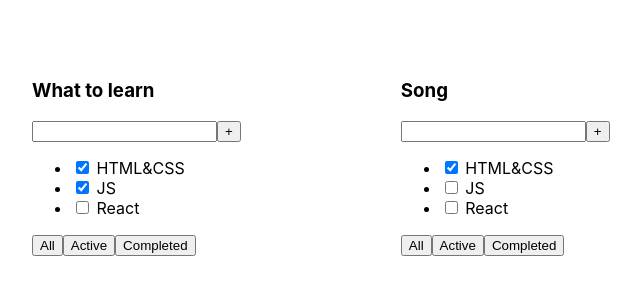
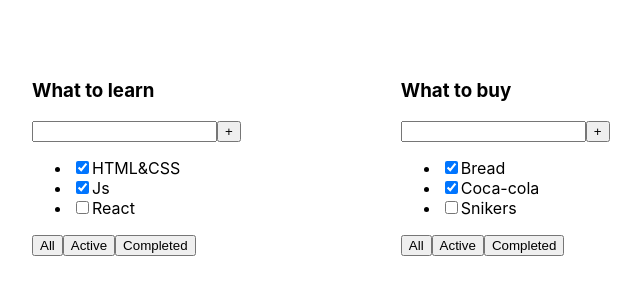
Before and after one commit to 000004-dj/1-todolist, a React (Create React App) app: page / in a window 1280 px wide. Shown: the top 300 px of the page, without its empty margins (28-669 px from the left). Built offline with nearby package versions, Linux system fonts and the light colour scheme.

Commit message:
Add props in project

```diff
--- a/src/App.tsx
+++ b/src/App.tsx
@@ -1,25 +1,61 @@
 import React from 'react';
 import './App.css';
-import {Todolist} from "./Todolist";
+import Todolist from './Todolist'
+
+export type TaskType = {
+    id: number,
+    title: string,
+    isDone: boolean,
+}
 
 function App() {
-    const tasks1 = [
-        { id: 1, title: "HTML&CSS", isDone: true },
-        { id: 2, title: "JS", isDone: true },
-        { id: 3, title: "ReactJS", isDone: false }
+    const todolistTitle_1: string = 'What to learn';
+    const todolistTitle_2: string = 'What to buy';
+
+    const tasks_1: Array<TaskType> = [
+        {
+            id: 1,
+            title: "HTML&CSS",
+            isDone: true,
+        },
+        {
+            id: 2,
+            title: "Js",
+            isDone: true,
+        },
+        {
+            id: 3,
+            title: "React",
+            isDone: false,
+        },
     ]
-    const tasks2 = [
-        { id: 1, title: "Hello world", isDone: true },
-        { id: 2, title: "I am Happy", isDone: false },
-        { id: 3, title: "Yo", isDone: false }
+
+    const tasks_2: Array<TaskType> = [
+        {
+            id: 4,
+            title: "Bread",
+            isDone: true,
+        },
+        {
+            id: 5,
+            title: "Coca-cola",
+            isDone: true,
+        },
+        {
+            id: 6,
+            title: "Snikers",
+            isDone: false,
+        },
     ]
-    return(
+
+
+    return (
         <div className='App'>
-            <Todolist title = 'What to learn' tasks={tasks1}/>
-            <Todolist title = 'Song' tasks={tasks2}/>
+            <Todolist title={todolistTitle_1} tasks={tasks_1}/>
+            <Todolist title={todolistTitle_2} tasks={tasks_2}/>
         </div>
     )
 }
 
 
-export default App;
+export default App
--- a/src/Todolist.tsx
+++ b/src/Todolist.tsx
@@ -1,28 +1,34 @@
 import React from "react";
+import {TaskType} from "./App";
 
-type TaskType = {
-    id: number
-    title: string
-    isDone: boolean
-}
-type PropsType = {
+type TodolistPropsType = {
     title: string
     tasks: Array<TaskType>
+
+
 }
 
-export function Todolist(props: any) {
+function Todolist(props: TodolistPropsType) {
     return (
-        <div className="App">
-            <div>
-                <h3>{props.title}</h3>
+        <div className='App'>
+            <div><h3>{props.title}</h3>
                 <div>
                     <input/>
                     <button>+</button>
                 </div>
                 <ul>
-                    <li><input type="checkbox" checked={props.tasks[0].isDone}/> <span>HTML&CSS</span></li>
-                    <li><input type="checkbox" checked={props.tasks[1].isDone}/> <span>JS</span></li>
-                    <li><input type="checkbox" checked={props.tasks[2].isDone}/> <span>React</span></li>
+                    <li>
+                        <input type="checkbox" checked={props.tasks[0].isDone}/>
+                        <span>{props.tasks[0].title}</span>
+                    </li>
+                    <li>
+                        <input type="checkbox" checked={props.tasks[1].isDone}/>
+                        <span>{props.tasks[1].title}</span>
+                    </li>
+                    <li>
+                        <input type="checkbox" checked={props.tasks[2].isDone}/>
+                        <span>{props.tasks[2].title}</span>
+                    </li>
                 </ul>
                 <div>
                     <button>All</button>
@@ -31,5 +37,8 @@
                 </div>
             </div>
         </div>
-    );
+    )
+
 }
+
+export default Todolist
```
